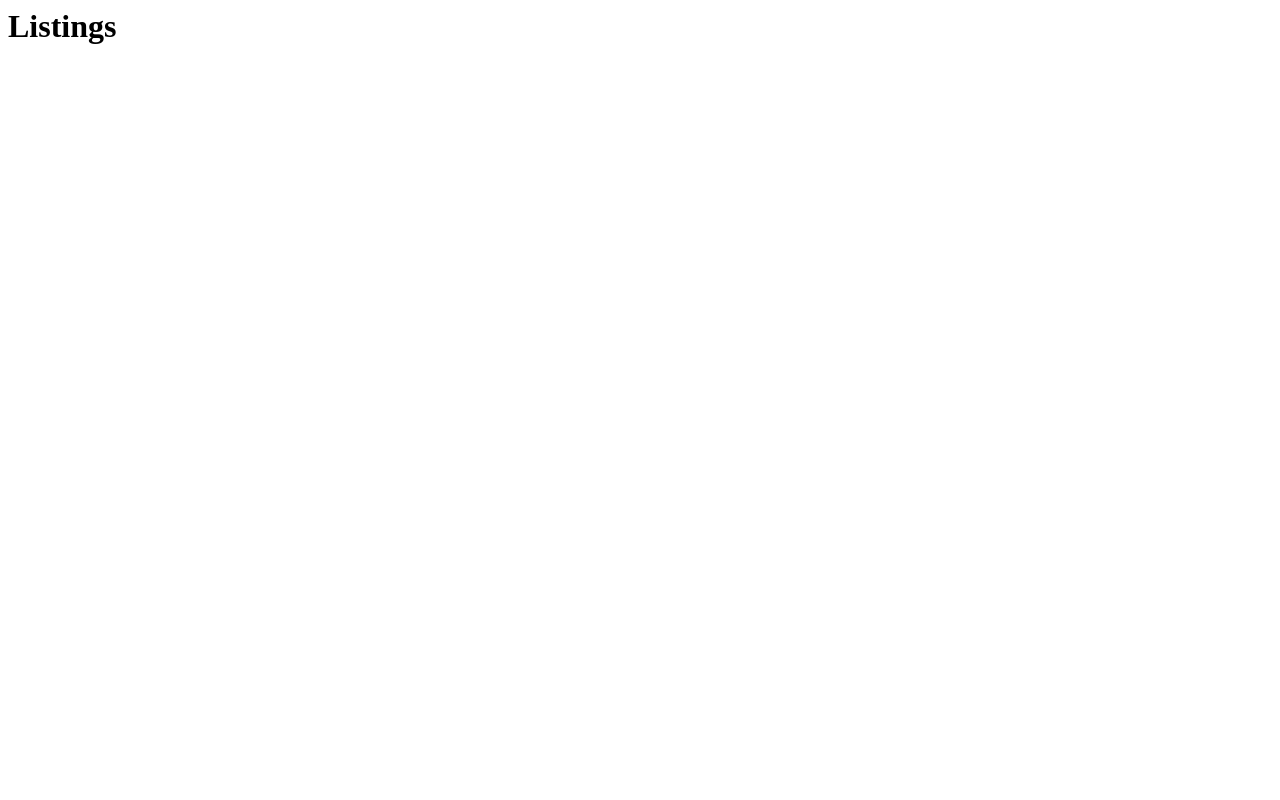
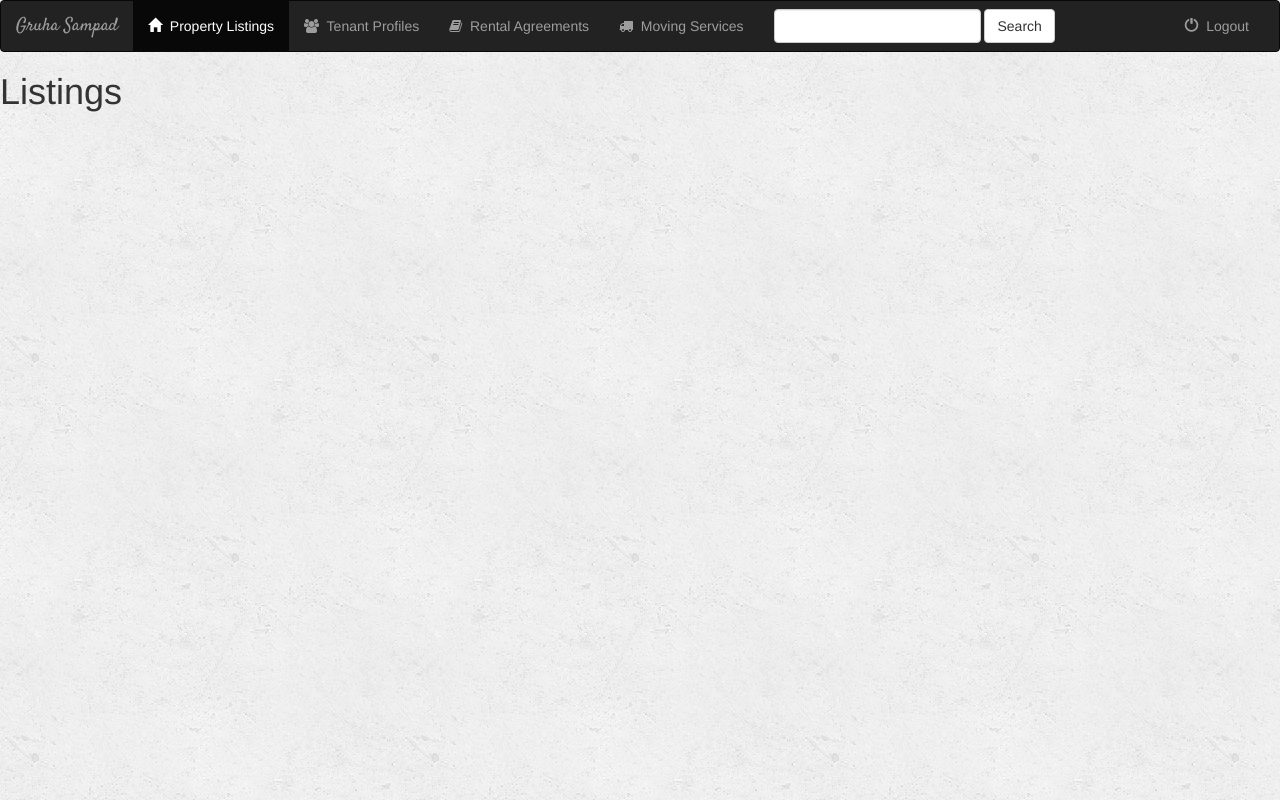
Before and after one commit to ksshetty/django-demo, a Django app: page /listings/ in a window 1280 px wide. Before the commit the page is almost empty. Run offline with Django 3.2, Linux system fonts and the light colour scheme; some libraries are stand-ins or nearby versions.

Commit message:
Added navigation bar to the listings index page

```diff
--- /dev/null
+++ b/website/listings/static/listings/style.css
@@ -0,0 +1,11 @@
+body{
+    background: white url("images/background.png");
+}
+
+.navbar{
+    border-radius=0;
+}
+
+.navbar-brand{
+    font-family: 'Satisfy', cursive;
+}
--- a/website/listings/templates/listings/index.html
+++ b/website/listings/templates/listings/index.html
@@ -1,3 +1,76 @@
+{% load staticfiles %}
+<link rel='stylesheet' type='text/css' href='//maxcdn.bootstrapcdn.com/font-awesome/4.3.0/css/font-awesome.min.css' >
+<link rel="stylesheet" href="https://maxcdn.bootstrapcdn.com/bootstrap/3.3.7/css/bootstrap.min.css"
+      integrity="sha384-BVYiiSIFeK1dGmJRAkycuHAHRg32OmUcww7on3RYdg4Va+PmSTsz/K68vbdEjh4u" crossorigin="anonymous">
+<link href='https://fonts.googleapis.com/css?family=Satisfy' rel='stylesheet' type='text/css'>
+<link rel="stylesheet" type="text/css" href="{% static 'listings/style.css' %}" />
+<script src="https://ajax.googleapis.com/ajax/libs/jquery/1.12.0/jquery.min.js"></script>
+<script src="https://maxcdn.bootstrapcdn.com/bootstrap/3.3.7/js/bootstrap.min.js"
+        integrity="sha384-Tc5IQib027qvyjSMfHjOMaLkfuWVxZxUPnCJA7l2mCWNIpG9mGCD8wGNIcPD7Txa" crossorigin="anonymous"></script>
+
+<nav class="navbar navbar-inverse">
+    <div  class="container-fluid">
+
+        <!-- Header -->
+        <div class="navbar-header">
+            <button type="button" class="navbar-toggle" data-toggle="collapse" data-target="#topNavBar">
+                <span class="icon-bar"></span>
+                <span class="icon-bar"></span>
+                <span class="icon-bar"></span>
+            </button>
+            <a class="navbar-brand" href="{% url 'listings:index' %}">Gruha Sampad</a>
+        </div>
+
+        <!-- Items -->
+        <div class="collapse navbar-collapse" id="topNavBar">
+            <ul class="nav navbar-nav">
+                <li class="active">
+                    <a href="{% url 'listings:index' %}">
+                        <span class="glyphicon glyphicon-home" aria-hidden="true"></span>&nbsp;
+                        Property Listings
+                    </a>
+                </li>
+                <li class="">
+                    <a href="#">
+                        <span class="fa fa-users" aria-hidden="true"></span>&nbsp;
+                        Tenant Profiles
+                    </a>
+                </li>
+                <li class="">
+                    <a href="#">
+                        <span class="fa fa-book" aria-hidden="true"></span>&nbsp;
+                        Rental Agreements
+                    </a>
+                </li>
+                <li class="">
+                    <a href="#">
+                        <span class="fa fa-truck" aria-hidden="true"></span>&nbsp;
+                        Moving Services
+                    </a>
+                </li>
+
+            </ul>
+
+            <form class="navbar-form navbar-left" role="search" method="get" action="#">
+                {% csrf_token %}
+                <div class="form-group">
+                    <input type="text" class="form-control" name="q" value="">
+                </div>
+                <button type="submit" class="btn btn-default">Search</button>
+            </form>
+
+            <ul class="nav navbar-nav navbar-right">
+                <li class="">
+                    <a href="#">
+                        <span class="glyphicon glyphicon-off" aria-hidden="true"></span>&nbsp;
+                        Logout
+                    </a>
+                </li>
+            </ul>
+        </div>
+
+    </div>
+</nav>
 <html>
 <h1>Listings</h1>
 </html>
```
Also changed, not shown: website/listings/static/listings/images/background.png (added).
